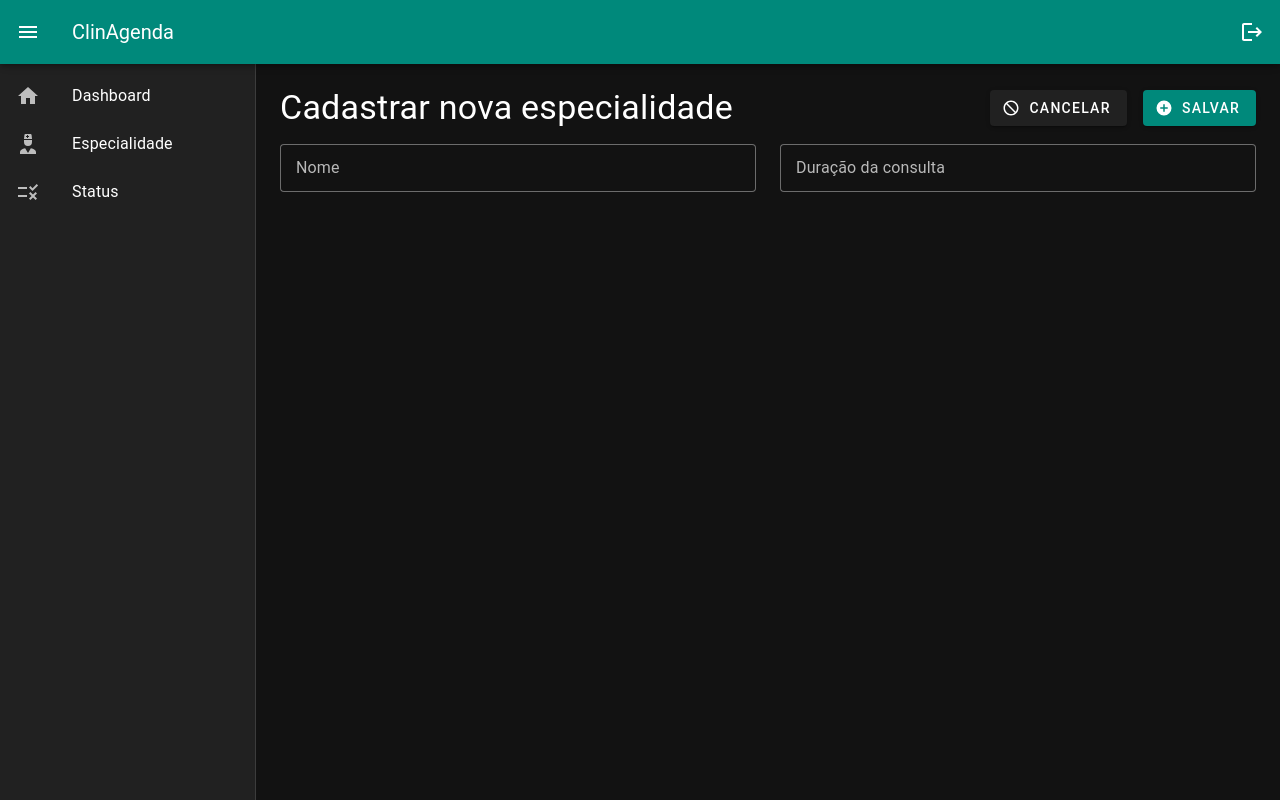
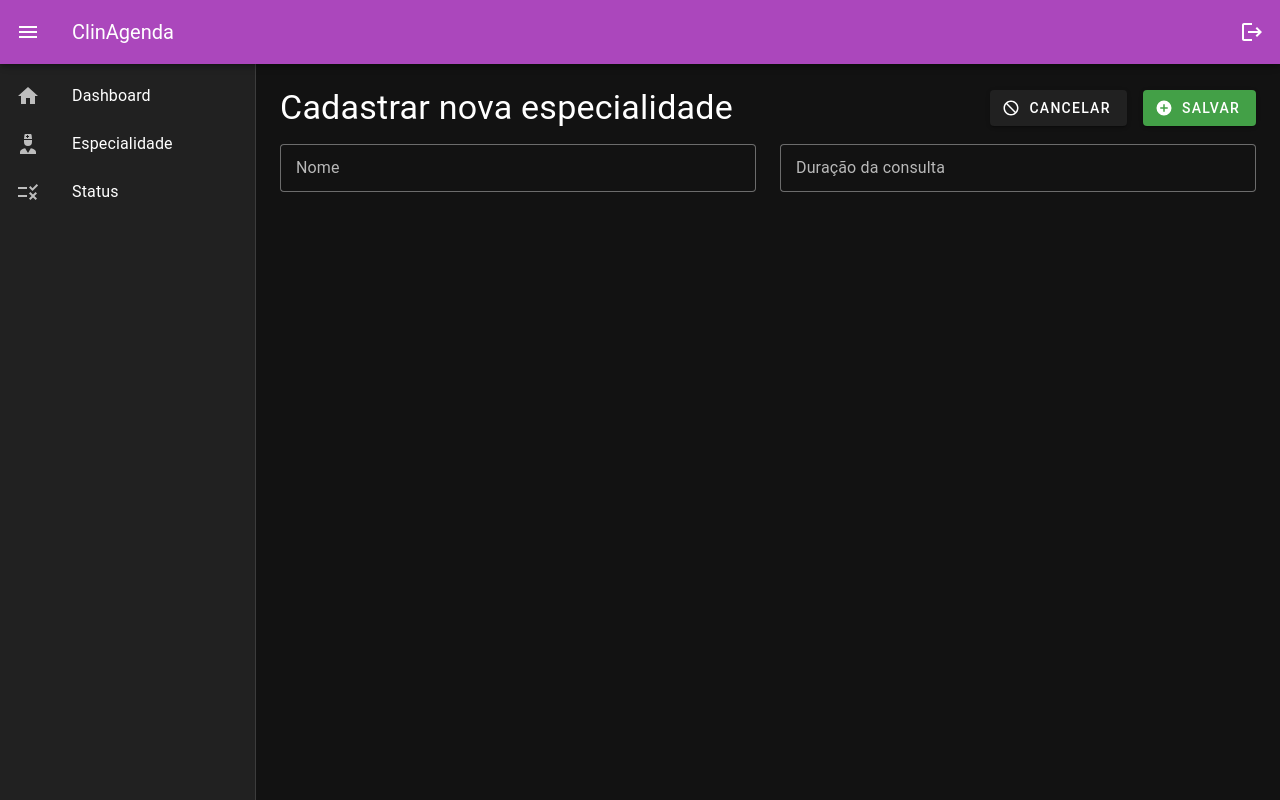
Before and after one commit to lucasb-silva/ClinAgenda-Front, a Vue app: page /specialty/insert in a window 1280 px wide. Built offline with nearby package versions, Linux system fonts and the light colour scheme; what maska would draw is missing.

Commit message:
Mudanças na estilização

```diff
--- a/src/engine/vuetify.ts
+++ b/src/engine/vuetify.ts
@@ -17,7 +17,8 @@ export default createVuetify({
       dark: {
         dark: true,
         colors: {
-          primary: colors.teal.darken1
+          primary: colors.purple.lighten1,
+          secondary: colors.green.darken1
         }
       }
     }
--- a/src/pages/specialty/SpecialtyFormPage.vue
+++ b/src/pages/specialty/SpecialtyFormPage.vue
@@ -74,7 +74,7 @@
 
     <template #action>
       <v-btn :prepend-icon="mdiCancel" :to="{ name: 'specialty-list' }"> Cancelar </v-btn>
-      <v-btn color="primary" :prepend-icon="mdiPlusCircle" @click.prevent="submitForm">
+      <v-btn color="secondary" :prepend-icon="mdiPlusCircle" @click.prevent="submitForm">
         Salvar
       </v-btn>
     </template>
--- a/src/pages/specialty/SpecialtyListPage.vue
+++ b/src/pages/specialty/SpecialtyListPage.vue
@@ -88,7 +88,7 @@ const deleteListItem = async (item: ISpecialty) => {
     <template #title> Lista de especialidades </template>
 
     <template #action>
-      <v-btn color="primary" :prepend-icon="mdiPlusCircle" :to="{ name: 'specialty-insert' }">
+      <v-btn color="secondary" :prepend-icon="mdiPlusCircle" :to="{ name: 'specialty-insert' }">
         Adicionar especialidade
       </v-btn>
     </template>
@@ -101,7 +101,7 @@ const deleteListItem = async (item: ISpecialty) => {
               <v-text-field v-model.trim="filterName" label="Nome" hide-details />
             </v-col>
             <v-col cols="auto" class="d-flex align-center">
-              <v-btn color="primary" type="submit">Filtrar</v-btn>
+              <v-btn color="secondary" type="submit">Filtrar</v-btn>
             </v-col>
           </v-row>
         </v-form>
--- a/src/pages/status/StatusFormPage.vue
+++ b/src/pages/status/StatusFormPage.vue
@@ -73,7 +73,7 @@
 
     <template #action>
       <v-btn :prepend-icon="mdiCancel" :to="{ name: 'status-list' }"> Cancelar </v-btn>
-      <v-btn color="primary" :prepend-icon="mdiPlusCircle" @click.prevent="submitForm">
+      <v-btn color="secondary" :prepend-icon="mdiPlusCircle" @click.prevent="submitForm">
         Salvar
       </v-btn>
     </template>
--- a/src/pages/status/StatusListPage.vue
+++ b/src/pages/status/StatusListPage.vue
@@ -81,7 +81,7 @@ const deleteListItem = async (item: IStatus) => {
     <template #title> Lista de status </template>
 
     <template #action>
-      <v-btn color="primary" :prepend-icon="mdiPlusCircle" :to="{ name: 'status-insert' }">
+      <v-btn color="secondary" :prepend-icon="mdiPlusCircle" :to="{ name: 'status-insert' }">
         Adicionar Status
       </v-btn>
     </template>
```
